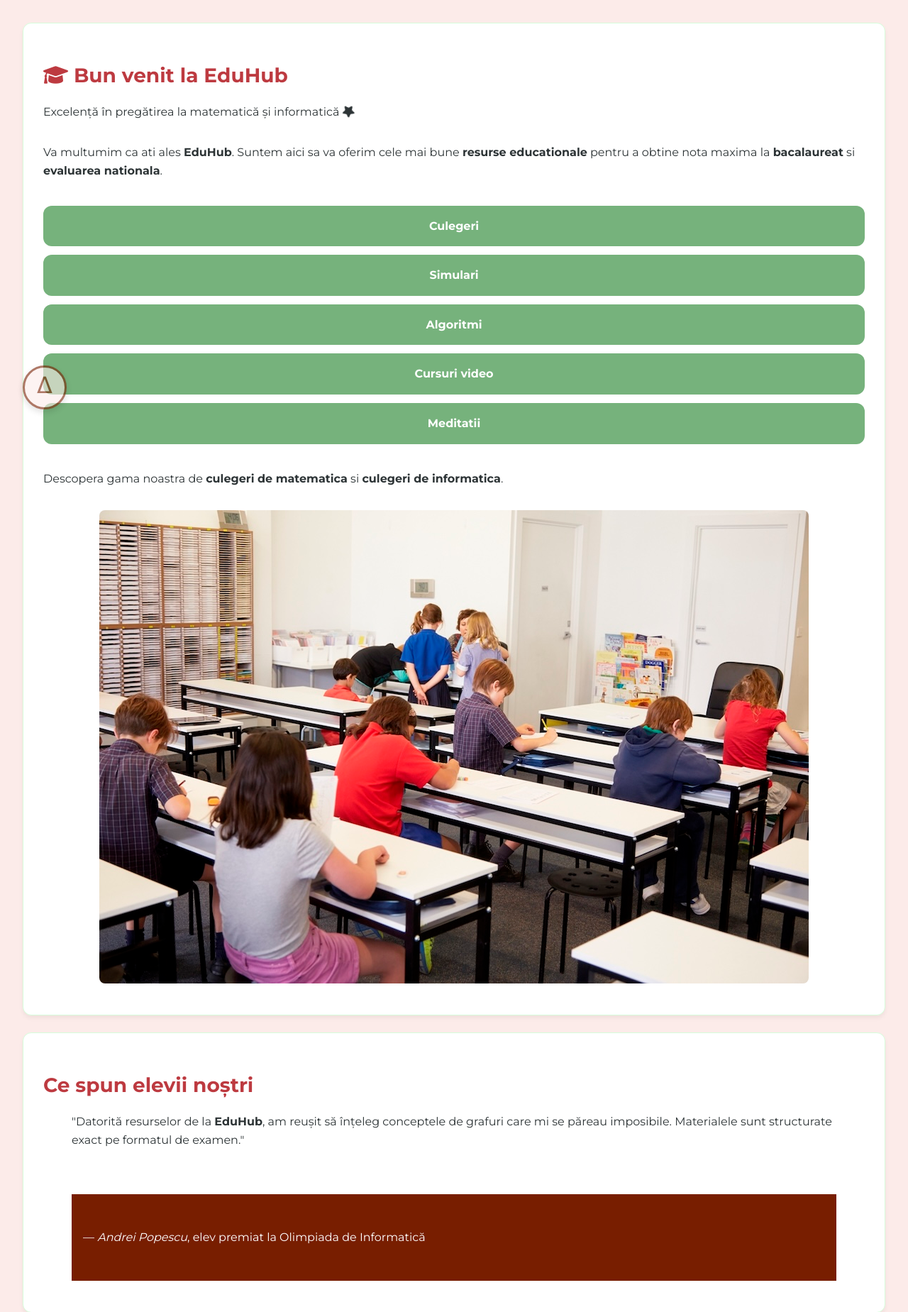
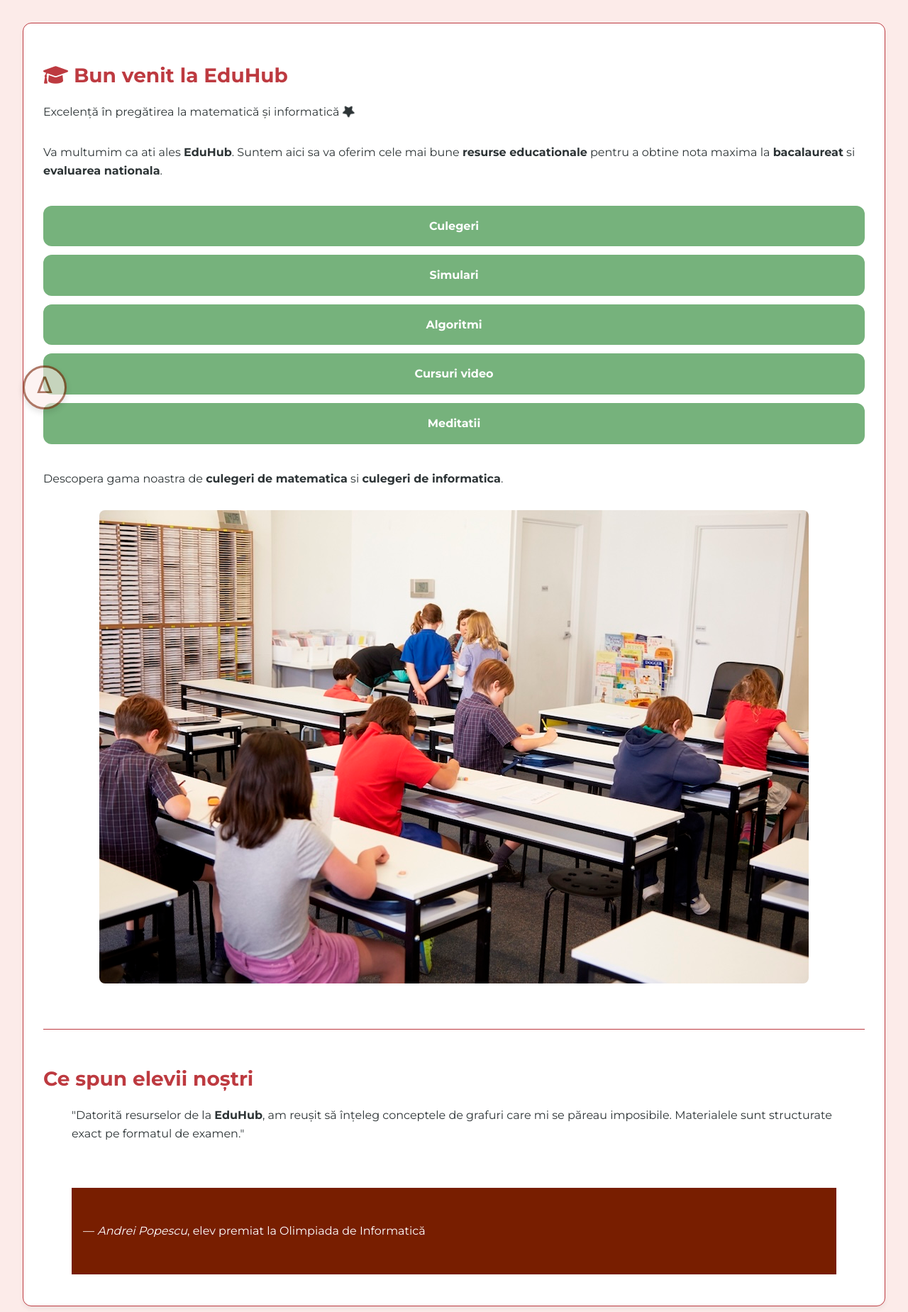
Before and after one commit to teodorescumaria/EduHub-tw, a web app: file index.html in a window 1280 px wide. Shown: the part 191-2040 px from the top of the page at 71% size. Run offline with its HTML, style and script files only (its server is not run), Linux system fonts and the light colour scheme.

Commit message:
modificari de design

```diff
--- a/resurse/css/general.css
+++ b/resurse/css/general.css
@@ -41,6 +41,34 @@ p { font-size: 1rem; margin-bottom: 1rem; }
 .grid-container-z1 { grid-area: z1; display: flex; flex-direction: column; gap: var(--spatiere); }
 .grid-container-z2 { grid-area: z2; display: flex; flex-direction: column; gap: var(--spatiere); }
 .grid-container-z8 { grid-area: z8; display: flex; flex-direction: column; gap: var(--spatiere); }
+
+.grid-container-z1,
+.grid-container-z2,
+.grid-container-z8 {
+    background-color: white;
+    padding: 28px;
+    border-radius: var(--rotunjire);
+    border: 1px solid var(--culoare-secundara);
+    box-shadow: 0 4px 6px rgba(0,0,0,0.05);
+}
+
+.grid-container-z1 > section,
+.grid-container-z2 > section,
+.grid-container-z8 > section {
+    background: transparent;
+    border: none;
+    box-shadow: none;
+    border-radius: 0;
+    padding: 0;
+}
+
+.grid-container-z1 > section + section,
+.grid-container-z2 > section + section,
+.grid-container-z8 > section + section {
+    margin-top: 24px;
+    padding-top: 24px;
+    border-top: 1px solid var(--culoare-secundara);
+}
 
 #vizual-resurse { grid-area: z3; }
 #produse { grid-area: z4; }
@@ -218,7 +246,7 @@ section {
     background-color: white;
     padding: 28px;
     border-radius: var(--rotunjire);
-    border: 1px solid var(--culoare-accent-deschisa);
+    border: 1px solid var(--culoare-secundara);
     box-shadow: 0 4px 6px rgba(0,0,0,0.05);
 }
 
@@ -226,10 +254,28 @@ section {
     section {
         padding: 16px;
     }
+
+    .grid-container-z1,
+    .grid-container-z2,
+    .grid-container-z8 {
+        padding: 16px;
+    }
+
+    .grid-container-z1 > section,
+    .grid-container-z2 > section,
+    .grid-container-z8 > section {
+        padding: 0 !important;
+    }
 }
 
 @media screen and (min-width: 768px) and (max-width: 1099px) {
     section {
+        padding: 20px;
+    }
+
+    .grid-container-z1,
+    .grid-container-z2,
+    .grid-container-z8 {
         padding: 20px;
     }
 }
@@ -284,7 +330,7 @@ section {
 }
 
 #tab-orar td {
-    border: 1px solid var(--culoare-accent-deschisa);
+    border: 1px solid var(--culoare-secundara);
     padding: 10px;
 }
 
@@ -292,6 +338,9 @@ section {
     background-color: var(--culoare-baza);
     color: white;
     border: 4px double var(--culoare-fundal);
+    border-radius: var(--rotunjire);
+    box-shadow: 0 8px 18px rgba(45, 52, 54, 0.18);
+    padding: 24px;
 }
 
 #index-intrebari h2, #index-intrebari summary {
@@ -394,7 +443,7 @@ iframe[name="ifr-video"] {
     overflow-x: auto;
     -webkit-overflow-scrolling: touch;
     width: 100%;
-    border: 1px solid var(--culoare-accent-deschisa);
+    border: 1px solid var(--culoare-secundara);
     border-radius: var(--rotunjire);
     margin: 20px 0;
 }
```
